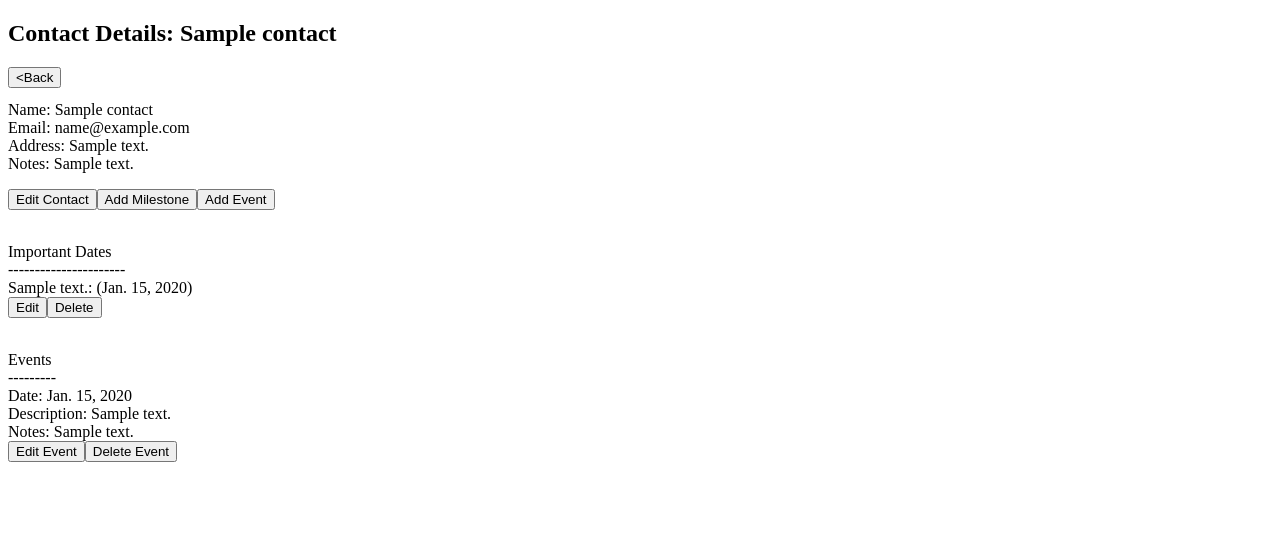
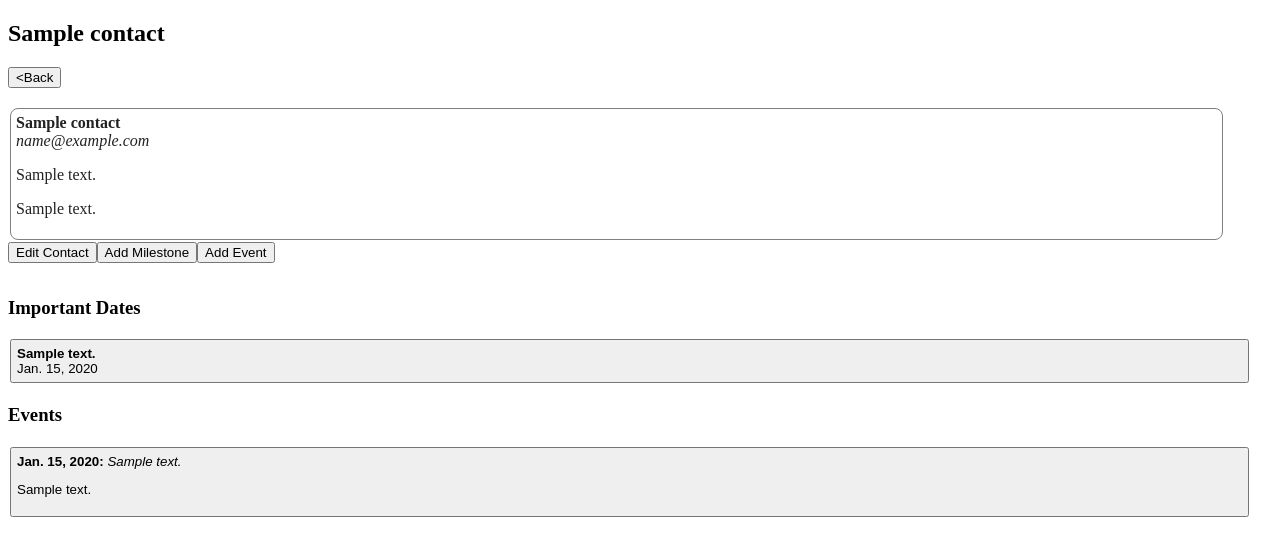
Before and after one commit to Seth-Rothschild/contacts_info, a Django app: page /1/contact_details/ in a window 1280 px wide. Shown: the top 556 px of the page. Run offline with Django 4.2, Linux system fonts and the light colour scheme; tables that the repository leaves empty hold one stand-in row (values such as "Sample post").

Commit message:
Continued design work

```diff
--- a/contacts_app/templates/contacts_app/contact_details.html
+++ b/contacts_app/templates/contacts_app/contact_details.html
@@ -2,69 +2,76 @@
 <!DOCTYPE html>
 <html>
   <style>
-      form {float: left;}
+        form.actions {float: left;}
+
+        button.event {
+            text-align: left;
+            width: 98%;
+            margin: 2px;
+            padding: 5px;
+        }
+
+        div.contactinfo {
+            width: 95%;
+            margin: 2px;
+            padding: 5px;
+            border: 1px grey solid;
+            border-radius: 8px;
+            color: #222222;
+
+        }
   </style>
   <head>
     <meta charset="utf-8" name="viewport" content="width=device-width, initial-scale=1.0">
-    <title>Contacts Details: {{contact.name}}</title>
+    <title>{{contact.name}}</title>
   </head>
   <body>
-    <h2>Contact Details: {{contact.name}} </h2>
+    <h2>{{contact.name}} </h2>
 
     <form action="{% url 'index' %}", method="get">
         <input type='submit' value='<Back'>
     </form>
     <br />
-    <p>
-
-    Name: {{contact.name}} <br>
-    Email: {{contact.email}}<br>
-    Address: {{contact.address}}<br>
-    Notes: {{contact.notes}}<br>
-
-
-    <form action="{% url 'edit_contact' contact.id %}", method="get">
+    <div class="contactinfo">
+        <b>{{contact.name}}</b> <br />
+        <i>{{contact.email}}</i> <br />
+        <p>{{contact.address}}</p>
+        <p>{{contact.notes}}</p>
+    </div>
+    <form class="actions" action="{% url 'edit_contact' contact.id %}", method="get">
         <input type='submit' value='Edit Contact'>
     </form>
-    <form action="{% url 'add_milestone' contact.id %}", method="get">
+    <form class="actions" action="{% url 'add_milestone' contact.id %}", method="get">
         <input type='submit' value='Add Milestone'>
     </form>
-    <form action="{% url 'add_event' contact.id %}", method="get">
+    <form class="actions" action="{% url 'add_event' contact.id %}", method="get">
         <input type='submit' value='Add Event'>
     </form>
-    </p><br /><br />
+
+    <br /><br />
 
     {% if milestones %}
-        <br>Important Dates<br>----------------------<br>
+        <h3>Important Dates</h3>
         {% for milestone in milestones %}
-            {{milestone.description}}:
-            ({{milestone.date}})<br />
             <form action="{% url 'edit_milestone' milestone.id %}", method="get">
-                {% csrf_token %}
-                <input type="submit" value="Edit">
+                <button class='event'>
+                    <b>{{milestone.description}}</b> <br>
+                    {{milestone.date}}
+                </button>
             </form>
-            <form action="{% url 'delete_milestone' milestone.id %}", method="post">
-                {% csrf_token %}
-                <input type="submit" value="Delete">
-            </form><br /><br />
         {% endfor %}
     {% endif %}
 
 
     {% if events %}
-        <br>Events<br>---------<br>
+        <h3>Events</h3>
         {% for event in events %}
-            Date: {{event.date}} <br>
-            Description: {{event.description}} <br>
-            Notes: {{event.notes}} <br />
             <form action="{% url 'edit_event' event.id %}", method="get">
-                {% csrf_token %}
-                <input type="submit" value="Edit Event"><br>
+                <button class='event'>
+                    <b>{{event.date}}:</b> <i>{{event.description}}</i>
+                    <p>{{event.notes}}</p>
+                </button>
             </form>
-            <form action="{% url 'delete_event' event.id %}", method="post">
-                {% csrf_token %}
-                <input type="submit" value="Delete Event"><br><br>
-            </form><br /><br /><br />
         {% endfor %}
     {% endif %}
 
--- a/contacts_app/templates/contacts_app/index.html
+++ b/contacts_app/templates/contacts_app/index.html
@@ -3,7 +3,7 @@
     <style>
         button.contact {
             text-align: left;
-            width: 300px;
+            width: 98%;
             margin: 2px;
             padding: 5px;
         }
--- a/contacts_app/views.py
+++ b/contacts_app/views.py
@@ -39,7 +39,7 @@ def index(request):
     context = {
         "contacts_list": contacts_list,
         "upcoming_milestones": milestones[:5],
-        "recent_milestones": milestones[-2:],
+        "recent_milestones": milestones[-2:][::-1],
     }
     return render(request, "contacts_app/index.html", context)
 
```
Also changed, not shown: contacts_app/templates/contacts_app/modify_event.html (+7 -0 lines), contacts_app/templates/contacts_app/modify_milestone.html (+7 -0 lines).
